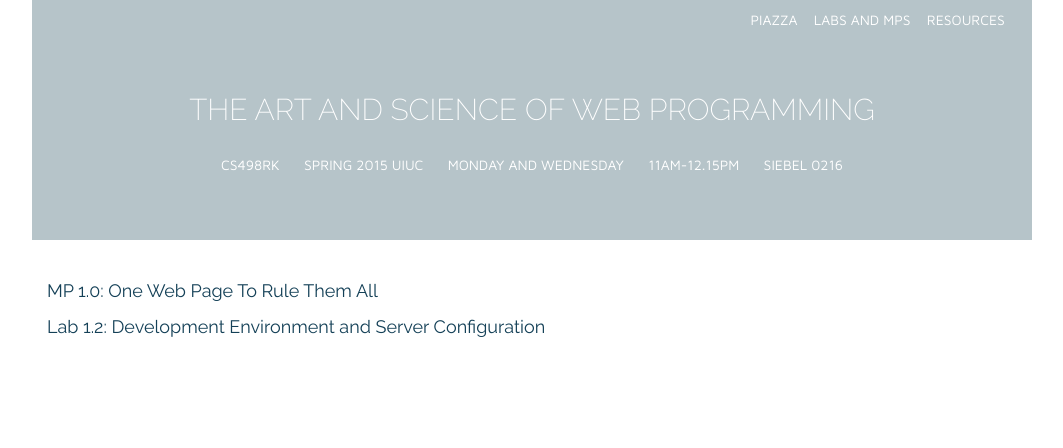
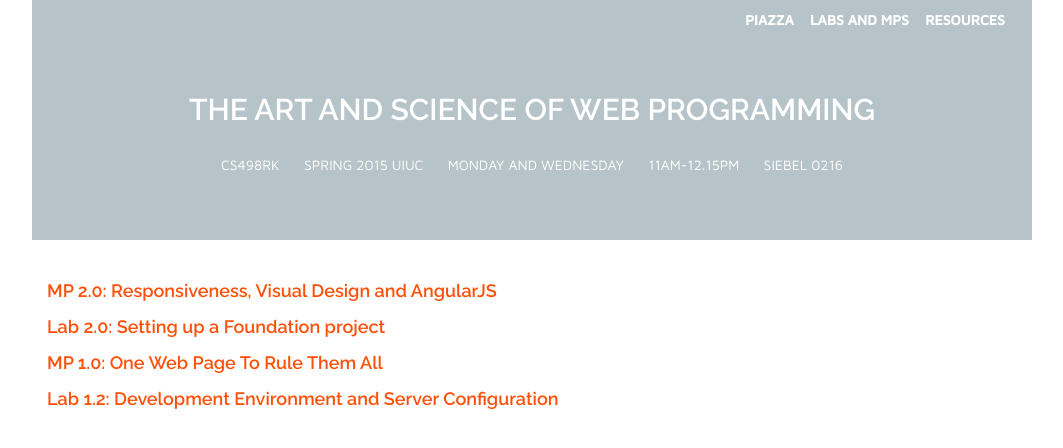
Before and after one commit to biplabdeka/fa2016, a Jekyll site: the page built from index.html, in a window 1280 px wide. Shown: the top 448 px of the page, without its empty margins (108-1171 px from the left). Built offline with Jekyll 4.4.1, drawn with Linux system fonts in a browser that asks for light colours; nearby versions of some CDN libraries; Markdown is read by kramdown in place of the engine named in the settings; some of the changed lines change nothing that is shown.

Commit message:
before ranjithas changes

````diff
--- /dev/null
+++ b/_posts/2015-2-23-Lab-2.md
@@ -0,0 +1,23 @@
+---
+layout: default
+title: "Lab 2.0: Setting up a Foundation project"
+<!-- permalink: lab1.html -->
+---
+
+1 - Open the terminal and point it to the `vagrant-dev` folder from MP 1.
+
+2 - Fire up vagrant and ssh into it. Change directories to `\vagrant`.
+
+```bash
+vagrant up
+vagrant ssh
+cd \vagrant
+```
+
+3 -  Clone the [MP2 starter kit repository](https://github.com/uiuc-web-programming/mp2_starter.git).
+```bash
+git clone https://github.com/uiuc-web-programming/mp2_starter.git
+```
+
+4 - Install the necessary npm and bower modules, get the
+4 - To be able to debug AgularJS code in the chrome developer tools, you should install the [AngularJS Batarang (Stable)](https://chrome.google.com/webstore/detail/angularjs-batarang-stable/niopocochgahfkiccpjmmpchncjoapek) plugin. Some other AngularJS debugging tips can be found [in this article](http://ionicframework.com/blog/angularjs-console/)
--- /dev/null
+++ b/_posts/2015-2-23-MP-2.md
@@ -0,0 +1,87 @@
+---
+layout: default
+title: "MP 2.0: Responsiveness, Visual Design and AngularJS"
+due: Mar 11, 11.59PM CST
+<!-- permalink: lab1.html -->
+---
+### Due Date - March 11, 2015, 11.59PM CST
+
+###Overview
+In this programming assignment you will make your single-page website responsive, improve its visual design, and implement a seperate front-end interface using AngularJS. The assignment is broken down into three parts and an additional extra credit part. Part C is independent of Parts A and B and can be worked on without completing part A or B. Also, please read all parts before you work on this MP as there might be a potential for saving work by being creative.
+
+You can use the development environment and server setup you used for MP 1. Refer to Lab 2 for details about the MP 2 starter code.
+
+###Part A: Responsive Design
+For this part, you are to implement your webpage from MP 1 using the [Foundation front-end framework](http://foundation.zurb.com/docs/) from the ground up. This is so that you can make your webpage responsive and can use some of the other components (say naviagtion bar) that foundation provides.
+
+Please adhere to the following rules for this part:
+
+1. Keep the content the same as your MP 1 webpage.
++ You should not be using css/scss/javascript that is written from scratch (including your scss and javascript that you developed for MP 1).
++ Responsiveness: Your webpage needs to be responsive and have visible changes when going from large to medium and medium to small screen sizes. These changes have to be intentional and well thought out. You will have to submit a writeup that lists these changes (at least three) and the rationale behind them.
++ You are free to use any component that Foundation provides (such as buttons, drop-down menus etc.) if it makes sense for your website. The [Foundation documentation page](http://foundation.zurb.com/docs/) lists all such components on the left side of the page.
++ You are free to use any third party plugins or libraries as you deem fit. For example, you can implement your carousel using [Slick Carousel](http://kenwheeler.github.io/slick/).
++ You will get full credit for this part even if you do not change the default styles of foundation components and other libraries.
+
+###Part B: Visual Design
+For this part, you are to improve the visual design of the webpage from Part A. Here are some specific things you can do:
+
+1. Take your peer feedback from MP 1 into account to identify areas of visual design that needs to be improved for your website. Examples of these could be better layout, better color schemes, better typography etc. You will have to submit a writeup that lists these areas (at least three) and how you improved them.
++ To get to your intended visual design, modify the default style of Foundation components by modifying the foundation scss files in `public/foundation/scss`. Also, the [Foundation documentation](http://foundation.zurb.com/docs/) for each component tell you what to change in the sass files to change the styling of that component.
++ Additional styles that you need can then be added to the scss files in `scss` folder like you did in MP 1.
++ Overall, implement a consistent theme throughout the website. For example, you should:
+	* use the same (two or three) fonts throughout the website
+	+ have the same color scheme throughout the website
+	+ have similar whitespacing for different elements
+
+
+###Part C: AngularJS Front-End Design
+For this part, you are to create a single-page AngularJS app that lets users interact with the data from the [IMDB top 250 movies](http://www.imdb.com/chart/top). We have provided you the data in JSON format in `public/data/imdb250.json` along with poster images for the movies in `public/data/images`. The images are named using the `imdbID` for each movies.
+
+You should create a new HTML page at `public/imdb250.html` and write your AngularJS code in the `js` folder (your controllers can go in `js/controllers.js` for example).
+
+Your app should have the following features:
+
+1. Two different list views of the data. The first one should list all the movie names. The second one should display all the movie thumbnails.
++ Both views should have a search bar that would help filter the names in the list. It should filter the list as you type.
++ Both views should have a list of categories that allows the users to further narrow down the search results.
++ When any of the items in the list views is clicked, complete information about that movie should appear. This view should have previous and next buttons (can be implemented with arrows) and should work with keyboard arrow buttons. Also, this view should only show you movies that were in the shortened list after applying search and categories selection inputs to the entire list. There should also be a way to go back to the list view.
+
+You can see a demo of a sample app in the video below:
+
+Also, here is a list of angular components that you might find useful
+
+* [ngApp](https://docs.angularjs.org/api/ng/directive/ngApp)
++ [ngController](https://docs.angularjs.org/api/ng/directive/ngController)
++ [ngModel](https://docs.angularjs.org/api/ng/directive/ngModel)
++ [ngRepeat](https://docs.angularjs.org/api/ng/directive/ngRepeat)
++ [filter](https://docs.angularjs.org/api/ng/service/$filter)
++ [orderBy](https://docs.angularjs.org/api/ng/filter/orderBy)
++ [$http](https://docs.angularjs.org/api/ng/service/$http)
+
+For the complete list, please refer to the [Angular documentation](https://docs.angularjs.org/api/ng).
+
+
+###Part D: Extra Credit
+1. Load data for your website (Part B) from a JSON file using AngularJS.
++ Implement another view for Part C that lets you explore the data in a different way. You can be creative about this and think about how you go about searching for a movie to watch.
+
+###Rules
+1.	This is an individual assignment. No collaboration is permitted.
++   It is not permitted to copy/paste code that is not your own. You are, however, free to look at different code sources for inspiration and clarity. All sources (code as well as reading material) that you reference to complete this assignment must be declared in the submission.
++ If you think something you're doing might not be acceptable, please ask on Piazza.
+
+###Grade Breakdown
+
+1. 	Part A: Responsive Design - 30%
+This part will be graded mainly based on the responsiveness of your design and the correct use of foundation components and other libraries. Visual design and style will not be a part of this grade.
++ Part B: Visual Design - 30%
+This part will be graded mainly on visual design.
++ Part C: AngularJS Front-End Design - 40%
+This part will be graded on functionality that is implemented and not on the visual design.
++ Part D: Extra Credit - 10% (5% for each part)
+
+
+###Submission Details
+1. Use [this form]() to submit your MP.
+2. Make sure you set your Github repo to public two days after the deadline.
--- a/css/main.css
+++ b/css/main.css
@@ -4,6 +4,7 @@
 /* line 316, ../bower_components/foundation/scss/foundation/components/_global.scss */
 .highlight{
   background-color: #efefef;
+  margin-left: 2em;
 }
 
 meta.foundation-version {
@@ -2145,8 +2146,9 @@ body {
 
 /* line 22, ../scss/_course.scss */
 a {
-  color: #144057;
+  color: #FF500A;
   text-decoration: none;
+  font-weight: 600;
 }
 
 /* line 27, ../scss/_course.scss */
````
Also changed, not shown: 2 other files.
